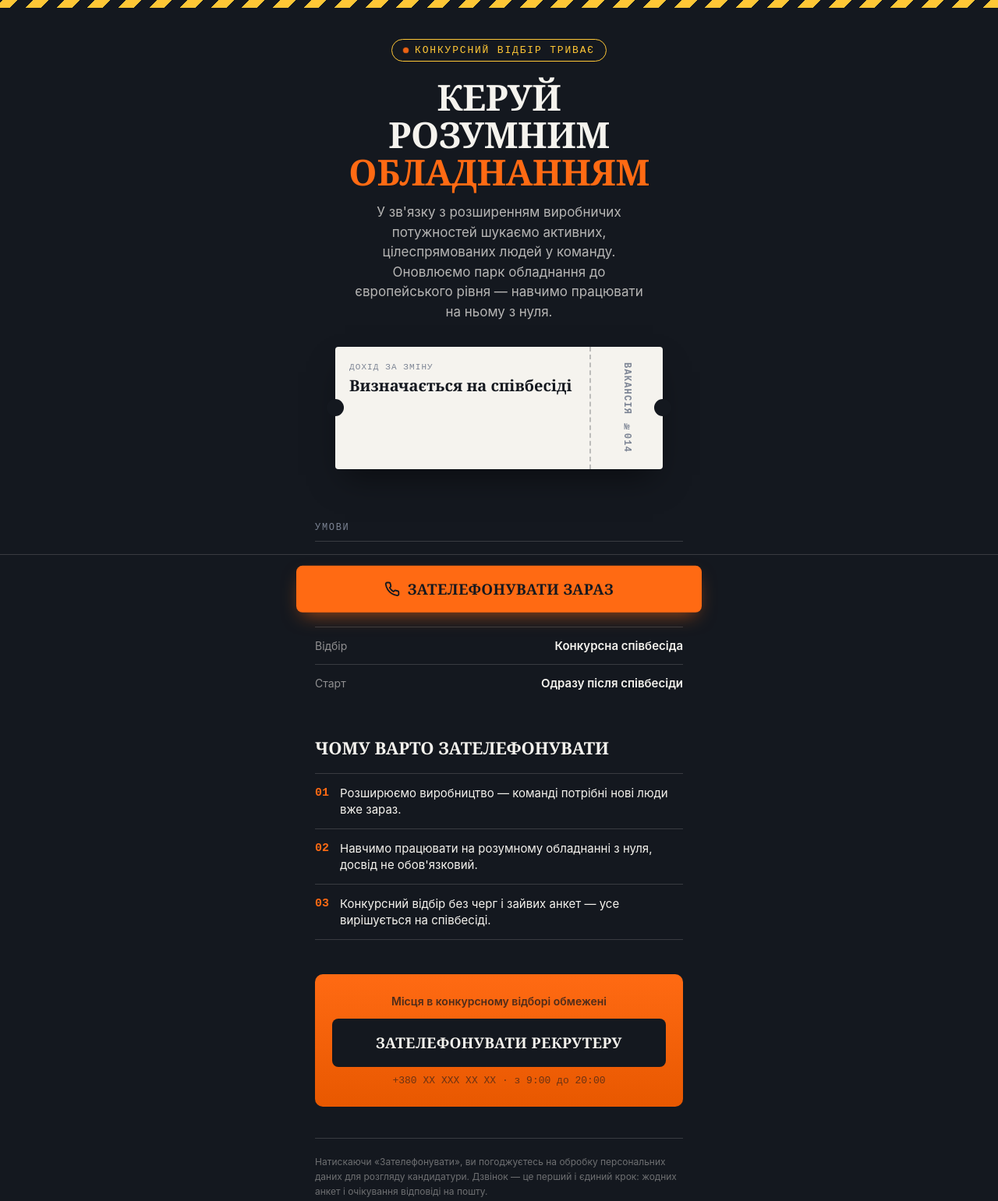
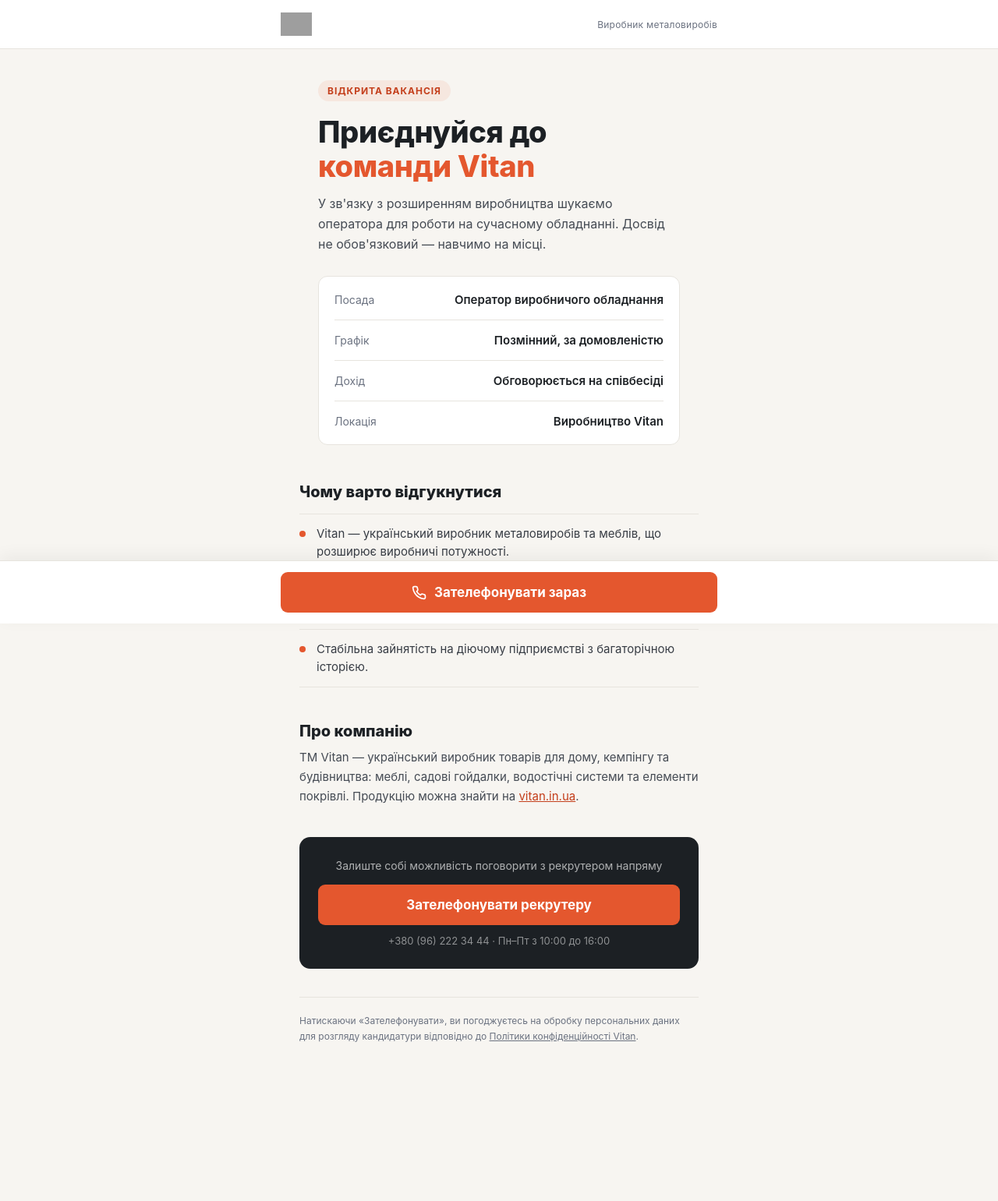
Before and after one commit to Vitan-creator/vacancy-landing-ua, a plain HTML site: page index.HTML in a window 1280 px wide. Shown: the whole page at 78% size. After the commit the page ends 1443 px from the top, so only its background shows below. Drawn offline with Linux system fonts and the light colour scheme; grey boxes are pictures that could not be loaded.

Commit message:
Update index.HTML

```diff
--- a/index.HTML
+++ b/index.HTML
@@ -3,199 +3,111 @@
 <head>
 <meta charset="UTF-8">
 <meta name="viewport" content="width=device-width, initial-scale=1.0">
-<title>Вакансія відкрита — телефонуй зараз</title>
+<title>Вакансія у Vitan — оператор обладнання</title>
 <style>
-  @font-face {
-    font-family: 'Archivo Black';
-    src: local('Archivo Black');
-  }
-
   :root{
-    --ink: #14181F;
-    --paper: #F5F3EE;
-    --orange: #FF6A13;
-    --yellow: #FFC736;
-    --slate: #7C8494;
-    --line: rgba(245,243,238,0.16);
+    --ink: #1C2024;
+    --paper: #FFFFFF;
+    --cream: #F7F5F1;
+    --accent: #E4572E;
+    --accent-dark: #C43F1C;
+    --slate: #6B7280;
+    --line: #E7E4DE;
   }
 
   *{ box-sizing:border-box; margin:0; padding:0; }
 
   html,body{
-    background: var(--ink);
-    color: var(--paper);
-    font-family: 'Inter', -apple-system, BlinkMacSystemFont, 'Segoe UI', sans-serif;
+    background: var(--cream);
+    color: var(--ink);
+    font-family: -apple-system, BlinkMacSystemFont, 'Segoe UI', Arial, sans-serif;
     -webkit-font-smoothing: antialiased;
-    overflow-x: hidden;
   }
 
-  body{
-    padding-bottom: 108px; /* room for sticky call bar */
-  }
+  body{ padding-bottom: 104px; }
 
   a{ color: inherit; text-decoration:none; }
 
   .container{
-    max-width: 520px;
+    max-width: 560px;
     margin: 0 auto;
     padding: 0 24px;
   }
 
-  /* ---------- TOP STRIP ---------- */
-  .stamp-strip{
-    background: repeating-linear-gradient(
-      -45deg,
-      var(--yellow),
-      var(--yellow) 14px,
-      var(--ink) 14px,
-      var(--ink) 28px
-    );
-    height: 10px;
-    width: 100%;
+  /* ---------- BRAND HEADER ---------- */
+  .brand-bar{
+    background: var(--paper);
+    border-bottom: 1px solid var(--line);
+    padding: 16px 24px;
+  }
+
+  .brand-bar-inner{
+    max-width: 560px;
+    margin: 0 auto;
+    display: flex;
+    align-items: center;
+    justify-content: space-between;
+  }
+
+  .brand-bar img{ height: 30px; display:block; }
+
+  .brand-bar .tag{
+    font-size: 12px;
+    color: var(--slate);
+    letter-spacing: 0.02em;
   }
 
   /* ---------- HERO ---------- */
   .hero{
-    padding: 40px 24px 28px;
-    text-align: center;
-    position: relative;
+    padding: 40px 24px 8px;
+    text-align: left;
   }
 
   .eyebrow{
-    display: inline-flex;
-    align-items: center;
-    gap: 8px;
-    font-family: 'Courier New', monospace;
-    font-size: 13px;
-    letter-spacing: 0.14em;
+    display: inline-block;
+    font-size: 12px;
+    font-weight: 700;
+    letter-spacing: 0.08em;
     text-transform: uppercase;
-    color: var(--yellow);
-    border: 1px solid var(--yellow);
-    padding: 6px 14px;
+    color: var(--accent-dark);
+    background: rgba(228,87,46,0.09);
+    padding: 6px 12px;
     border-radius: 100px;
-    margin-bottom: 22px;
-  }
-
-  .pulse-dot{
-    width: 7px; height: 7px;
-    background: var(--orange);
-    border-radius: 50%;
-    animation: pulse 1.6s ease-in-out infinite;
-  }
-
-  @keyframes pulse{
-    0%,100%{ opacity: 1; transform: scale(1); }
-    50%{ opacity: 0.4; transform: scale(1.4); }
+    margin-bottom: 18px;
   }
 
   h1{
-    font-family: Georgia, 'Times New Roman', serif;
-    font-weight: 900;
+    font-size: clamp(28px, 8vw, 38px);
+    font-weight: 800;
+    line-height: 1.15;
     letter-spacing: -0.01em;
-    font-size: clamp(34px, 9vw, 46px);
-    line-height: 1.04;
-    text-transform: uppercase;
+    color: var(--ink);
   }
 
-  h1 .accent{ color: var(--orange); }
+  h1 .accent{ color: var(--accent); }
 
   .subhead{
-    margin-top: 16px;
-    font-size: 17px;
-    line-height: 1.5;
-    color: rgba(245,243,238,0.72);
-    max-width: 380px;
-    margin-left: auto;
-    margin-right: auto;
+    margin-top: 14px;
+    font-size: 16px;
+    line-height: 1.6;
+    color: #454B54;
+    max-width: 460px;
   }
 
-  /* ---------- SALARY TICKET ---------- */
-  .ticket{
-    margin: 32px auto 0;
-    max-width: 420px;
+  /* ---------- INFO CARD ---------- */
+  .info-card{
+    margin-top: 28px;
     background: var(--paper);
-    color: var(--ink);
-    border-radius: 4px;
-    position: relative;
-    display: flex;
-    align-items: stretch;
-    box-shadow: 0 20px 40px -12px rgba(0,0,0,0.5);
-  }
-
-  .ticket::before, .ticket::after{
-    content:"";
-    position:absolute;
-    width: 22px; height: 22px;
-    background: var(--ink);
-    border-radius: 50%;
-    top: 50%;
-    transform: translateY(-50%);
-  }
-  .ticket::before{ left: -11px; }
-  .ticket::after{ right: -11px; }
-
-  .ticket-main{
-    flex: 1;
-    padding: 20px 18px;
-    text-align: left;
-    border-right: 2px dashed rgba(20,24,31,0.25);
-  }
-
-  .ticket-label{
-    font-family: 'Courier New', monospace;
-    font-size: 11px;
-    letter-spacing: 0.1em;
-    text-transform: uppercase;
-    color: var(--slate);
-  }
-
-  .ticket-value{
-    font-family: Georgia, serif;
-    font-weight: 900;
-    font-size: 26px;
-    margin-top: 4px;
-  }
-
-  .ticket-stub{
-    width: 92px;
-    padding: 20px 12px;
-    text-align: center;
-    display:flex;
-    flex-direction: column;
-    align-items:center;
-    justify-content:center;
-  }
-
-  .ticket-stub .n{
-    font-family: 'Courier New', monospace;
-    font-weight: 700;
-    font-size: 12px;
-    color: var(--slate);
-    writing-mode: vertical-rl;
-    letter-spacing: 0.1em;
-  }
-
-  /* ---------- DETAILS ---------- */
-  .details{
-    margin-top: 40px;
-  }
-
-  .details-title{
-    font-family: 'Courier New', monospace;
-    font-size: 12px;
-    letter-spacing: 0.14em;
-    text-transform: uppercase;
-    color: var(--slate);
-    margin-bottom: 14px;
-    padding-bottom: 10px;
-    border-bottom: 1px solid var(--line);
+    border: 1px solid var(--line);
+    border-radius: 12px;
+    padding: 4px 20px;
   }
 
   .row{
     display: flex;
     justify-content: space-between;
     align-items: baseline;
-    padding: 14px 0;
+    padding: 16px 0;
     border-bottom: 1px solid var(--line);
     gap: 16px;
   }
@@ -204,7 +116,7 @@
 
   .row .k{
     font-size: 14px;
-    color: rgba(245,243,238,0.55);
+    color: var(--slate);
     flex-shrink:0;
   }
 
@@ -212,19 +124,19 @@
     font-size: 15px;
     font-weight: 600;
     text-align: right;
+    color: var(--ink);
   }
 
   /* ---------- WHY US ---------- */
   .why{
-    margin-top: 44px;
+    margin-top: 40px;
   }
 
   .why h2{
-    font-family: Georgia, serif;
-    font-weight: 900;
-    font-size: 22px;
-    text-transform: uppercase;
-    margin-bottom: 18px;
+    font-size: 20px;
+    font-weight: 800;
+    margin-bottom: 16px;
+    color: var(--ink);
   }
 
   .why ul{ list-style:none; }
@@ -232,65 +144,84 @@
   .why li{
     display:flex;
     gap: 14px;
+    align-items: flex-start;
     padding: 14px 0;
     border-top: 1px solid var(--line);
     font-size: 15px;
-    line-height:1.4;
+    line-height:1.5;
+    color: #383D45;
   }
 
   .why li:last-child{ border-bottom: 1px solid var(--line); }
 
-  .why .mark{
-    color: var(--orange);
-    font-family: 'Courier New', monospace;
-    font-weight: 700;
+  .why .dot{
+    width: 8px; height: 8px;
+    border-radius: 50%;
+    background: var(--accent);
     flex-shrink:0;
+    margin-top: 7px;
+  }
+
+  /* ---------- ABOUT ---------- */
+  .about{
+    margin-top: 40px;
+    padding-top: 4px;
+  }
+
+  .about h2{
+    font-size: 20px;
+    font-weight: 800;
+    margin-bottom: 10px;
+    color: var(--ink);
+  }
+
+  .about p{
+    font-size: 15px;
+    line-height: 1.65;
+    color: #454B54;
   }
 
   /* ---------- MID CTA CARD ---------- */
   .mid-cta{
-    margin-top: 44px;
-    background: linear-gradient(180deg, var(--orange), #E85800);
-    border-radius: 10px;
-    padding: 26px 22px;
+    margin-top: 40px;
+    background: var(--ink);
+    border-radius: 14px;
+    padding: 28px 24px;
     text-align:center;
   }
 
   .mid-cta p{
     font-size: 14px;
-    color: rgba(20,24,31,0.75);
-    margin-bottom: 14px;
-    font-weight: 600;
+    color: rgba(255,255,255,0.65);
+    margin-bottom: 16px;
   }
 
   .mid-cta a.tap{
     display:block;
-    background: var(--ink);
-    color: var(--paper);
-    font-family: Georgia, serif;
-    font-weight: 900;
-    font-size: 19px;
-    text-transform: uppercase;
-    letter-spacing: 0.02em;
-    padding: 18px;
-    border-radius: 8px;
+    background: var(--accent);
+    color: #fff;
+    font-weight: 700;
+    font-size: 17px;
+    padding: 16px;
+    border-radius: 9px;
   }
+
+  .mid-cta a.tap:hover{ background: var(--accent-dark); }
 
   .mid-cta .num{
     display:block;
-    margin-top: 10px;
-    font-family: 'Courier New', monospace;
+    margin-top: 12px;
     font-size: 13px;
-    color: rgba(20,24,31,0.6);
+    color: rgba(255,255,255,0.5);
   }
 
   /* ---------- FOOT NOTE ---------- */
   .footnote{
-    margin-top: 40px;
+    margin-top: 36px;
     padding-top: 20px;
     border-top: 1px solid var(--line);
     font-size: 12px;
-    color: rgba(245,243,238,0.4);
+    color: var(--slate);
     line-height: 1.6;
   }
 
@@ -298,14 +229,15 @@
   .call-bar{
     position: fixed;
     left: 0; right: 0; bottom: 0;
-    background: var(--ink);
+    background: var(--paper);
     border-top: 1px solid var(--line);
     padding: 14px 20px calc(14px + env(safe-area-inset-bottom));
     z-index: 50;
+    box-shadow: 0 -6px 20px rgba(0,0,0,0.05);
   }
 
   .call-bar-inner{
-    max-width: 520px;
+    max-width: 560px;
     margin: 0 auto;
   }
 
@@ -314,85 +246,74 @@
     align-items: center;
     justify-content: center;
     gap: 10px;
-    background: var(--orange);
-    color: var(--ink);
-    font-family: Georgia, serif;
-    font-weight: 900;
-    font-size: 19px;
-    text-transform: uppercase;
-    letter-spacing: 0.02em;
-    padding: 17px;
-    border-radius: 8px;
-    box-shadow: 0 10px 24px -8px rgba(255,106,19,0.6);
-    animation: bob 2.4s ease-in-out infinite;
+    background: var(--accent);
+    color: #fff;
+    font-weight: 700;
+    font-size: 17px;
+    padding: 16px;
+    border-radius: 9px;
   }
 
-  @keyframes bob{
-    0%,100%{ transform: translateY(0); }
-    50%{ transform: translateY(-3px); }
-  }
+  .call-btn svg{ width: 19px; height:19px; flex-shrink:0; }
 
-  .call-btn svg{ width: 20px; height:20px; flex-shrink:0; }
-
-  @media (prefers-reduced-motion: reduce){
-    .pulse-dot, .call-btn{ animation: none; }
-  }
+  .call-btn:hover{ background: var(--accent-dark); }
 </style>
 </head>
 <body>
 
-  <div class="stamp-strip"></div>
+  <div class="brand-bar">
+    <div class="brand-bar-inner">
+      <a href="https://vitan.in.ua/" target="_blank" rel="noopener">
+        <img src="https://vitan.in.ua/image/catalog/vitan-logo.svg" alt="Vitan">
+      </a>
+      <span class="tag">Виробник металовиробів</span>
+    </div>
+  </div>
 
   <div class="container">
 
     <section class="hero">
-      <span class="eyebrow"><span class="pulse-dot"></span>Конкурсний відбір триває</span>
-      <h1>Керуй розумним<br><span class="accent">обладнанням</span></h1>
-      <p class="subhead">У зв'язку з розширенням виробничих потужностей шукаємо активних, цілеспрямованих людей у команду. Оновлюємо парк обладнання до європейського рівня — навчимо працювати на ньому з нуля.</p>
+      <span class="eyebrow">Відкрита вакансія</span>
+      <h1>Приєднуйся до <span class="accent">команди Vitan</span></h1>
+      <p class="subhead">У зв'язку з розширенням виробництва шукаємо оператора для роботи на сучасному обладнанні. Досвід не обов'язковий — навчимо на місці.</p>
 
-      <div class="ticket">
-        <div class="ticket-main">
-          <div class="ticket-label">Дохід за зміну</div>
-          <div class="ticket-value" style="font-size:20px;">Визначається на співбесіді</div>
-        </div>
-        <div class="ticket-stub">
-          <span class="n">ВАКАНСІЯ №014</span>
-        </div>
+      <div class="info-card">
+        <div class="row"><span class="k">Посада</span><span class="v">Оператор виробничого обладнання</span></div>
+        <div class="row"><span class="k">Графік</span><span class="v">Позмінний, за домовленістю</span></div>
+        <div class="row"><span class="k">Дохід</span><span class="v">Обговорюється на співбесіді</span></div>
+        <div class="row"><span class="k">Локація</span><span class="v">Виробництво Vitan</span></div>
       </div>
     </section>
 
-    <section class="details">
-      <div class="details-title">Умови</div>
-      <div class="row"><span class="k">Обладнання</span><span class="v">Сучасне, європейського рівня</span></div>
-      <div class="row"><span class="k">Графік</span><span class="v">Позмінний, за домовленістю</span></div>
-      <div class="row"><span class="k">Відбір</span><span class="v">Конкурсна співбесіда</span></div>
-      <div class="row"><span class="k">Старт</span><span class="v">Одразу після співбесіди</span></div>
-    </section>
-
     <section class="why">
-      <h2>Чому варто зателефонувати</h2>
+      <h2>Чому варто відгукнутися</h2>
       <ul>
-        <li><span class="mark">01</span>Розширюємо виробництво — команді потрібні нові люди вже зараз.</li>
-        <li><span class="mark">02</span>Навчимо працювати на розумному обладнанні з нуля, досвід не обов'язковий.</li>
-        <li><span class="mark">03</span>Конкурсний відбір без черг і зайвих анкет — усе вирішується на співбесіді.</li>
+        <li><span class="dot"></span>Vitan — український виробник металовиробів та меблів, що розширює виробничі потужності.</li>
+        <li><span class="dot"></span>Навчаємо роботі на обладнанні з нуля, без вимог до попереднього досвіду.</li>
+        <li><span class="dot"></span>Стабільна зайнятість на діючому підприємстві з багаторічною історією.</li>
       </ul>
     </section>
 
+    <section class="about">
+      <h2>Про компанію</h2>
+      <p>ТМ Vitan — український виробник товарів для дому, кемпінгу та будівництва: меблі, садові гойдалки, водостічні системи та елементи покрівлі. Продукцію можна знайти на <a href="https://vitan.in.ua/" target="_blank" rel="noopener" style="color:var(--accent-dark); text-decoration:underline;">vitan.in.ua</a>.</p>
+    </section>
+
     <section class="mid-cta">
-      <p>Місця в конкурсному відборі обмежені</p>
-      <a class="tap" href="tel:+380XXXXXXXXX">Зателефонувати рекрутеру</a>
-      <span class="num">+380 XX XXX XX XX · з 9:00 до 20:00</span>
+      <p>Залиште собі можливість поговорити з рекрутером напряму</p>
+      <a class="tap" href="tel:+380962223444">Зателефонувати рекрутеру</a>
+      <span class="num">+380 (96) 222 34 44 · Пн–Пт з 10:00 до 16:00</span>
     </section>
 
     <p class="footnote">
-      Натискаючи «Зателефонувати», ви погоджуєтесь на обробку персональних даних для розгляду кандидатури. Дзвінок — це перший і єдиний крок: жодних анкет і очікування відповіді на пошту.
+      Натискаючи «Зателефонувати», ви погоджуєтесь на обробку персональних даних для розгляду кандидатури відповідно до <a href="https://vitan.in.ua/polityka-konfidencijnosti" target="_blank" rel="noopener" style="text-decoration:underline;">Політики конфіденційності Vitan</a>.
     </p>
 
   </div>
 
   <div class="call-bar">
     <div class="call-bar-inner">
-      <a class="call-btn" href="tel:+ТЕСТ">
+      <a class="call-btn" href="tel:+380962223444">
         <svg viewBox="0 0 24 24" fill="none" stroke="currentColor" stroke-width="2.2" stroke-linecap="round" stroke-linejoin="round">
           <path d="M22 16.92v3a2 2 0 0 1-2.18 2 19.79 19.79 0 0 1-8.63-3.07 19.5 19.5 0 0 1-6-6 19.79 19.79 0 0 1-3.07-8.67A2 2 0 0 1 4.11 2h3a2 2 0 0 1 2 1.72c.127.96.361 1.903.7 2.81a2 2 0 0 1-.45 2.11L8.09 9.91a16 16 0 0 0 6 6l1.27-1.27a2 2 0 0 1 2.11-.45c.907.339 1.85.573 2.81.7A2 2 0 0 1 22 16.92z"/>
         </svg>
```
